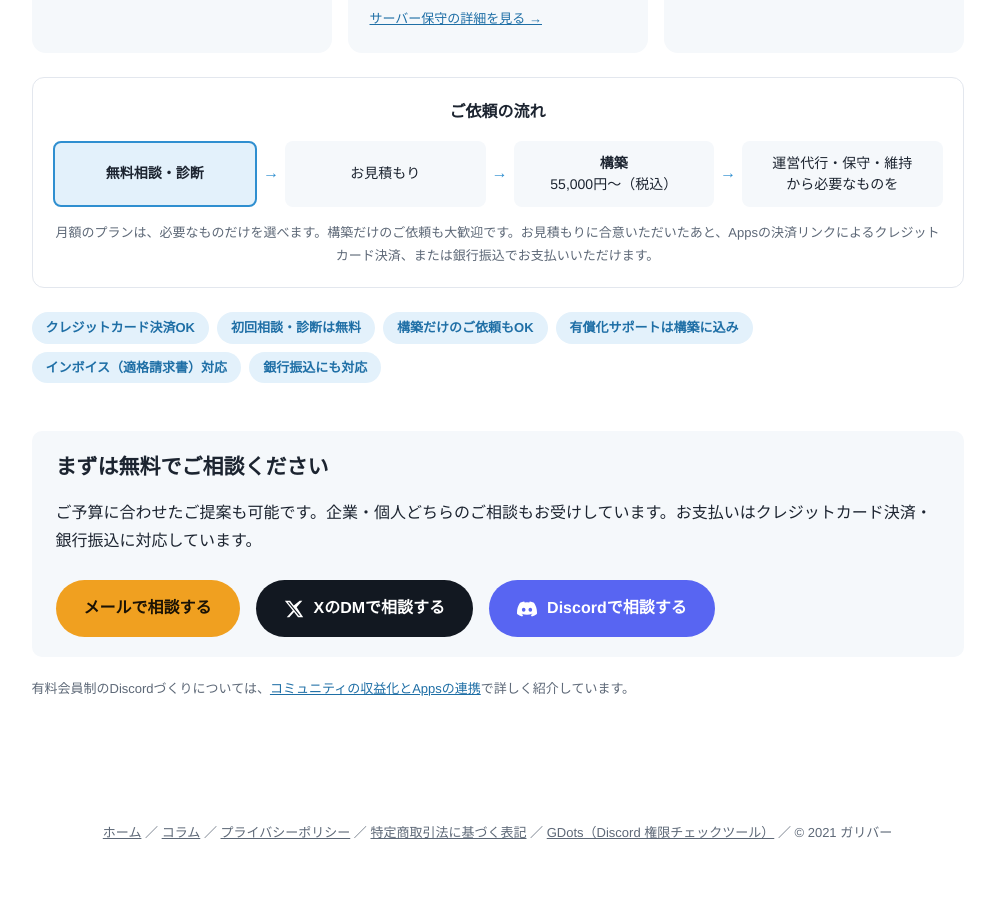
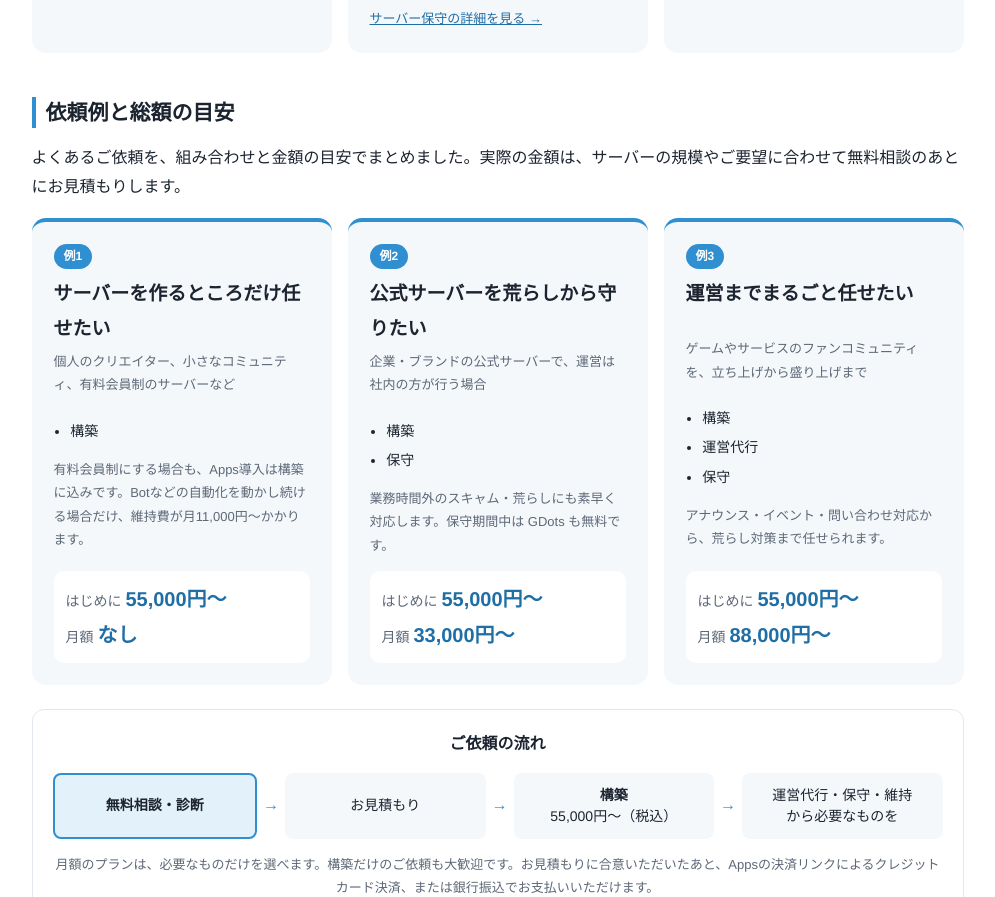
Before and after one commit to gulliver-hub/gulliver-hub.github.io, a plain HTML site: page price/index.html in a window 1280 px wide. Shown: the part 1391-2288 px from the top of the page, without its empty margins (135-1130 px from the left). Drawn offline with Linux system fonts and the light colour scheme.

Commit message:
料金ページに「依頼例と総額の目安」を3つ追加
Co-Authored-By: Claude Opus 5.5 <noreply@anthropic.com>

```diff
--- a/price/index.html
+++ b/price/index.html
@@ -25,7 +25,7 @@
 <link rel="icon" type="image/png" sizes="32x32" href="/images/favicon-32.png?v=4">
 <link rel="icon" type="image/png" sizes="192x192" href="/images/icon-192.png?v=4">
 <link rel="apple-touch-icon" href="/images/apple-touch-icon.png?v=4">
-<link rel="stylesheet" href="../style.css?v=20261124a">
+<link rel="stylesheet" href="../style.css?v=20261126a">
 <script type="application/ld+json">
 {
   "@context": "https://schema.org",
@@ -139,6 +139,44 @@
     </section>
   </div>
 
+  <h2>依頼例と総額の目安</h2>
+  <p>よくあるご依頼を、組み合わせと金額の目安でまとめました。実際の金額は、サーバーの規模やご要望に合わせて無料相談のあとにお見積もりします。</p>
+  <div class="price-cards three examples">
+    <section class="price-card">
+      <p class="pc-tag">例1</p>
+      <h3>サーバーを作るところだけ任せたい</h3>
+      <p class="pc-sub">個人のクリエイター、小さなコミュニティ、有料会員制のサーバーなど</p>
+      <ul>
+        <li>構築</li>
+      </ul>
+      <p class="fine">有料会員制にする場合も、Apps導入は構築に込みです。Botなどの自動化を動かし続ける場合だけ、維持費が月11,000円〜かかります。</p>
+      <p class="ex-total">はじめに <b>55,000円〜</b><br>月額 <b>なし</b></p>
+    </section>
+    <section class="price-card">
+      <p class="pc-tag">例2</p>
+      <h3>公式サーバーを荒らしから守りたい</h3>
+      <p class="pc-sub">企業・ブランドの公式サーバーで、運営は社内の方が行う場合</p>
+      <ul>
+        <li>構築</li>
+        <li>保守</li>
+      </ul>
+      <p class="fine">業務時間外のスキャム・荒らしにも素早く対応します。保守期間中は GDots も無料です。</p>
+      <p class="ex-total">はじめに <b>55,000円〜</b><br>月額 <b>33,000円〜</b></p>
+    </section>
+    <section class="price-card">
+      <p class="pc-tag">例3</p>
+      <h3>運営までまるごと任せたい</h3>
+      <p class="pc-sub">ゲームやサービスのファンコミュニティを、立ち上げから盛り上げまで</p>
+      <ul>
+        <li>構築</li>
+        <li>運営代行</li>
+        <li>保守</li>
+      </ul>
+      <p class="fine">アナウンス・イベント・問い合わせ対応から、荒らし対策まで任せられます。</p>
+      <p class="ex-total">はじめに <b>55,000円〜</b><br>月額 <b>88,000円〜</b></p>
+    </section>
+  </div>
+
   <figure class="fig">
     <p class="fig-title">ご依頼の流れ</p>
     <div class="autoflow">
--- a/style.css
+++ b/style.css
@@ -200,6 +200,12 @@ footer a { color: var(--muted); }
 /* small note under a card title, e.g. 運営代行（コミュニティマネージャー業務） */
 .h3-note { display: block; margin-top: 2px; font-size: 13px; line-height: 1.5; font-weight: 700; color: var(--muted); letter-spacing: 0; }
 @media (min-width: 901px) { .price-cards.three .price-card h3 { min-height: 56px; } }
+/* 料金ページの依頼例：合計を下にそろえる */
+.price-cards.examples .price-card { display: flex; flex-direction: column; }
+.price-cards.examples .pc-tag { align-self: flex-start; }
+.price-cards.examples .price-card .fine { margin: 10px 0 14px; }
+.price-card .ex-total { margin: auto 0 6px; padding: 10px 12px; background: #fff; border-radius: 10px; font-size: 14px; line-height: 1.8; color: var(--muted); }
+.price-card .ex-total b { font-size: 20px; color: var(--accent-dark); }
 
 /* floating call-to-action (shown on phones) */
 .float-cta { display: none; }
```
Also changed, not shown: column/community-manager/index.html (+1 -1 lines), column/community-marketing/index.html (+1 -1 lines), column/community-monetization/index.html (+1 -1 lines), column/discord-community/index.html (+1 -1 lines), column/discord-permissions/index.html (+1 -1 lines), column/discord-rules/index.html (+1 -1 lines), column/discord-security/index.html (+1 -1 lines), column/index.html (+1 -1 lines), column/make-automation/index.html (+1 -1 lines), contact/index.html (+1 -1 lines), discord-community-management/index.html (+1 -1 lines), discord-server-build/index.html (+1 -1 lines), discord-server-maintenance/index.html (+1 -1 lines), hakase-privacy/index.html (+1 -1 lines), 4 more files.
